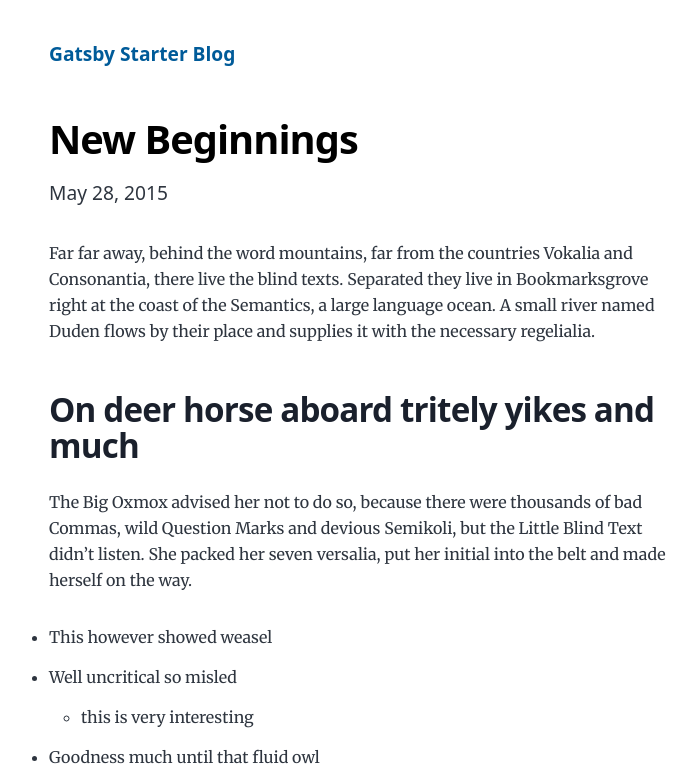
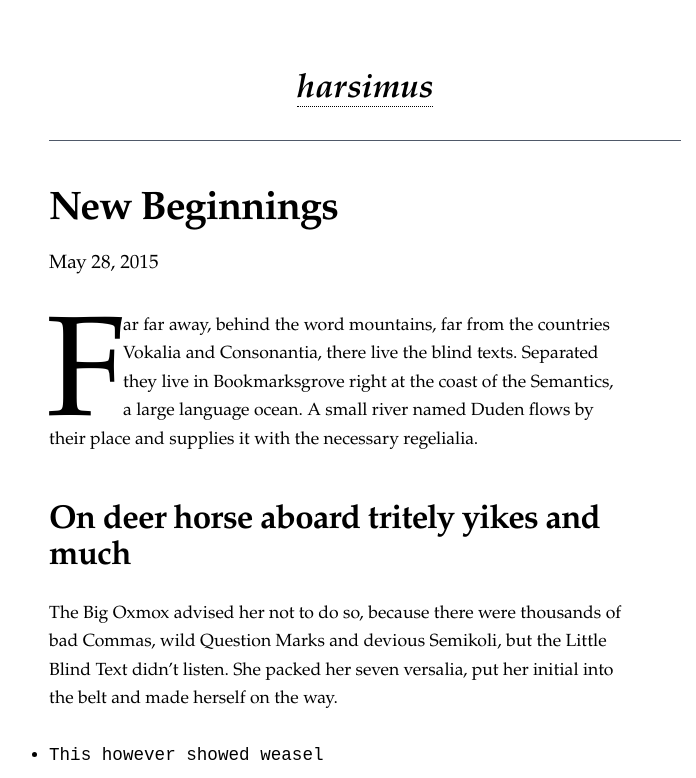
Before and after one commit to harsimus/harsimus, a Gatsby site: page /new-beginnings/ in a window 1280 px wide. Shown: the top 778 px of the page, without its empty margins (275-971 px from the left). Built offline with nearby package versions, Linux system fonts and the light colour scheme; Gatsby itself is replaced by a stand-in of ours.

Commit message:
making some progress...

```diff
--- a/content/blog/new-beginnings/index.md
+++ b/content/blog/new-beginnings/index.md
@@ -2,12 +2,8 @@
 title: New Beginnings
 date: "2015-05-28T22:40:32.169Z"
 description: This is a custom description for SEO and Open Graph purposes, rather than the default generated excerpt. Simply add a description field to the frontmatter.
+subhead: Far far away, behind the word mountains, far from the countries Vokalia and Consonantia, there live the blind texts. Separated they live in Bookmarksgrove right at the coast of the Semantics, a large language ocean. A small river named Duden flows by their place and supplies it with the necessary regelialia.
 ---
-
-Far far away, behind the word mountains, far from the countries Vokalia and
-Consonantia, there live the blind texts. Separated they live in Bookmarksgrove
-right at the coast of the Semantics, a large language ocean. A small river named
-Duden flows by their place and supplies it with the necessary regelialia.
 
 ## On deer horse aboard tritely yikes and much
 
--- a/gatsby-config.js
+++ b/gatsby-config.js
@@ -9,15 +9,15 @@
  */
 module.exports = {
   siteMetadata: {
-    title: `Gatsby Starter Blog`,
+    title: `harsimus`,
     author: {
-      name: `Kyle Mathews`,
+      name: `Michael C. Martinez`,
       summary: `who lives and works in San Francisco building useful things.`,
     },
     description: `A starter blog demonstrating what Gatsby can do.`,
     siteUrl: `https://gatsbystarterblogsource.gatsbyjs.io/`,
     social: {
-      twitter: `kylemathews`,
+      twitter: `harsimus`,
     },
   },
   plugins: [
--- a/gatsby-node.js
+++ b/gatsby-node.js
@@ -116,6 +116,7 @@ exports.createSchemaCustomization = ({ actions }) => {
       title: String
       description: String
       date: Date @dateformat
+      subhead: String
     }
 
     type Fields {
--- a/src/style.css
+++ b/src/style.css
@@ -31,10 +31,10 @@
     BlinkMacSystemFont, "Segoe UI", Roboto, "Helvetica Neue", Arial, "Noto Sans",
     sans-serif, "Apple Color Emoji", "Segoe UI Emoji", "Segoe UI Symbol",
     "Noto Color Emoji";
-  --fontFamily-serif: "Merriweather", "Georgia", Cambria, "Times New Roman",
+  --fontFamily-serif: Garamond, "Georgia", Cambria, "Times New Roman",
     Times, serif;
   --font-body: var(--fontFamily-serif);
-  --font-heading: var(--fontFamily-sans);
+  --font-heading: var(--fontFamily-serif);
   --fontWeight-normal: 400;
   --fontWeight-bold: 700;
   --fontWeight-black: 900;
@@ -46,14 +46,16 @@
   /* 1.200 Minor Third Type Scale */
   --fontSize-0: 0.833rem;
   --fontSize-1: 1rem;
+  --fontSize-1-5: 18px/1.5;
+  --fontSize-1-1: 1.1rem;
   --fontSize-2: 1.2rem;
   --fontSize-3: 1.44rem;
   --fontSize-4: 1.728rem;
   --fontSize-5: 2.074rem;
   --fontSize-6: 2.488rem;
   --fontSize-7: 2.986rem;
-  --color-primary: #005b99;
-  --color-text: #2e353f;
+  --color-primary: olive;
+  --color-text: #000000;
   --color-text-light: #4f5969;
   --color-heading: #1a202c;
   --color-heading-black: black;
@@ -69,7 +71,7 @@
 }
 
 html {
-  line-height: var(--lineHeight-normal);
+  line-height: var(--lineHeight-tight);
   font-size: var(--fontSize-root);
   -webkit-font-smoothing: antialiased;
   -moz-osx-font-smoothing: grayscale;
@@ -77,12 +79,13 @@ html {
 
 body {
   font-family: var(--font-body);
-  font-size: var(--fontSize-1);
+  font-size: var(--fontSize-1-1);
   color: var(--color-text);
 }
 
 footer {
   padding: var(--spacing-6) var(--spacing-0);
+  color: white;
 }
 
 hr {
@@ -112,7 +115,7 @@ h4,
 h5,
 h6 {
   font-weight: var(--fontWeight-bold);
-  color: var(--color-heading);
+  color: var(--color-heading-black);
 }
 
 h1 {
@@ -173,6 +176,7 @@ ol {
   margin-bottom: var(--spacing-8);
   list-style-position: outside;
   list-style-image: none;
+  font-family: 'Courier New', Courier, monospace;
 }
 
 ul li,
@@ -228,12 +232,16 @@ table thead tr th {
 /* Link */
 
 a {
-  color: var(--color-primary);
+  color: var(--color-heading-black);
+  /* text-decoration-style: dotted; */
+  text-decoration: none;
+  border-bottom: 1px dotted #000;
 }
 
 a:hover,
 a:focus {
   text-decoration: none;
+  color: var(--color-primary);
 }
 
 /* Custom classes */
@@ -250,11 +258,18 @@ a:focus {
 
 .global-header {
   margin-bottom: var(--spacing-12);
+  padding: 5%;
+  text-align: center;
+  border-bottom: 1px solid #4f5969;
+  position: sticky;
+  top: 0;
+  background-color: white;
 }
 
 .main-heading {
   font-size: var(--fontSize-7);
   margin: 0;
+  font-style: italic;
 }
 
 .post-list-item {
@@ -281,7 +296,8 @@ a:focus {
   font-weight: var(--fontWeight-bold);
   font-family: var(--font-heading);
   text-decoration: none;
-  font-size: var(--fontSize-2);
+  font-size: var(--fontSize-5);
+  font-style: italic;
 }
 
 .bio {
@@ -298,6 +314,10 @@ a:focus {
   margin-bottom: var(--spacing-0);
   min-width: 50px;
   border-radius: 100%;
+}
+
+.blog-post {
+  max-width: var(--maxWidth-xl);
 }
 
 .blog-post header h1 {
@@ -317,6 +337,11 @@ a:focus {
   margin-bottom: var(--spacing-8);
 }
 
+.subhead::first-letter {
+  -webkit-initial-letter: 4;
+  initial-letter: 4;
+}
+
 /* Media queries */
 
 @media (max-width: 42rem) {
--- a/src/templates/blog-post.js
+++ b/src/templates/blog-post.js
@@ -22,6 +22,7 @@ const BlogPostTemplate = ({
           <h1 itemProp="headline">{post.frontmatter.title}</h1>
           <p>{post.frontmatter.date}</p>
         </header>
+        <p class="subhead">{post.frontmatter.subhead}</p>
         <section
           dangerouslySetInnerHTML={{ __html: post.html }}
           itemProp="articleBody"
@@ -91,6 +92,7 @@ export const pageQuery = graphql`
         title
         date(formatString: "MMMM DD, YYYY")
         description
+        subhead
       }
     }
     previous: markdownRemark(id: { eq: $previousPostId }) {
```
